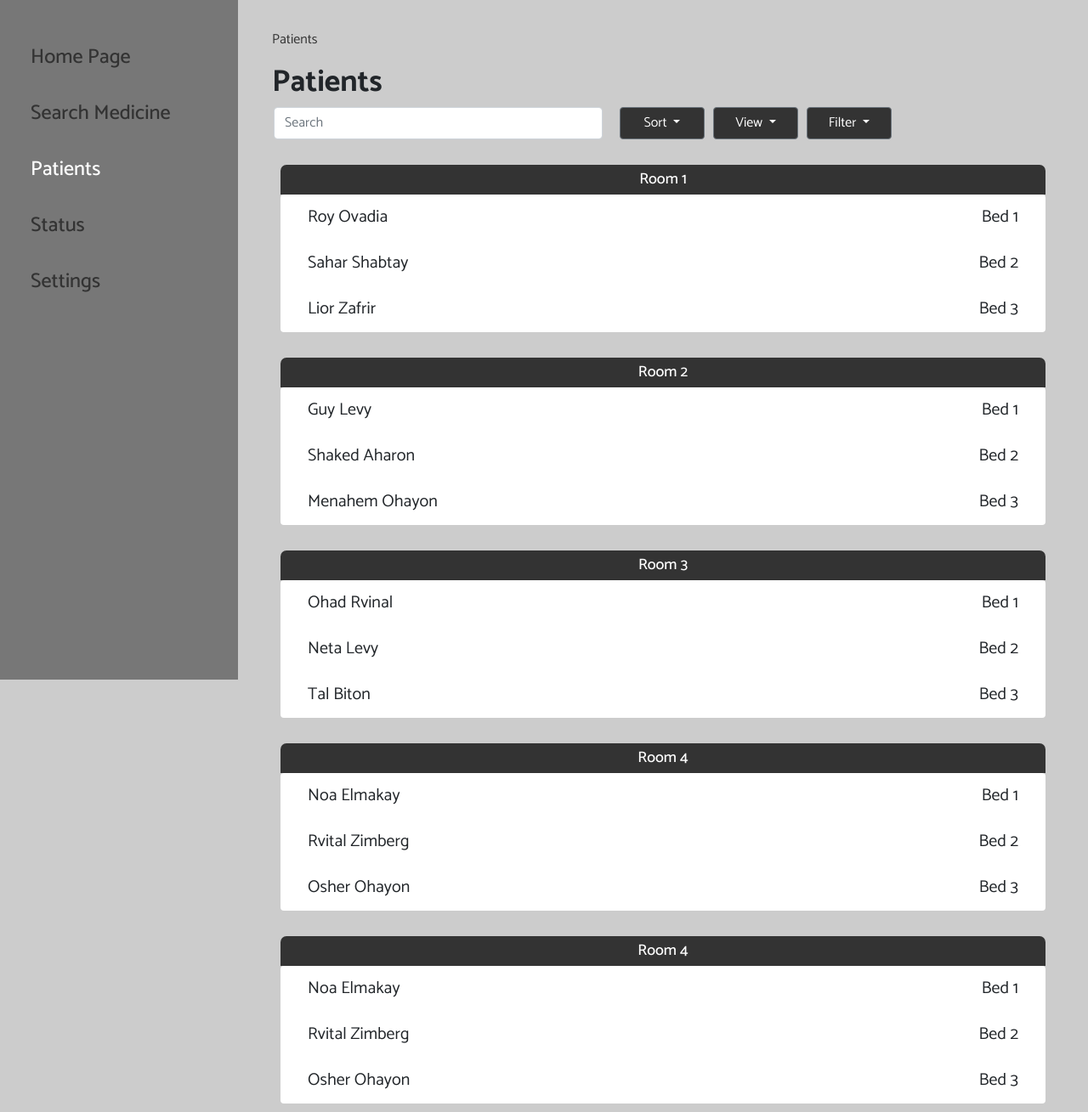
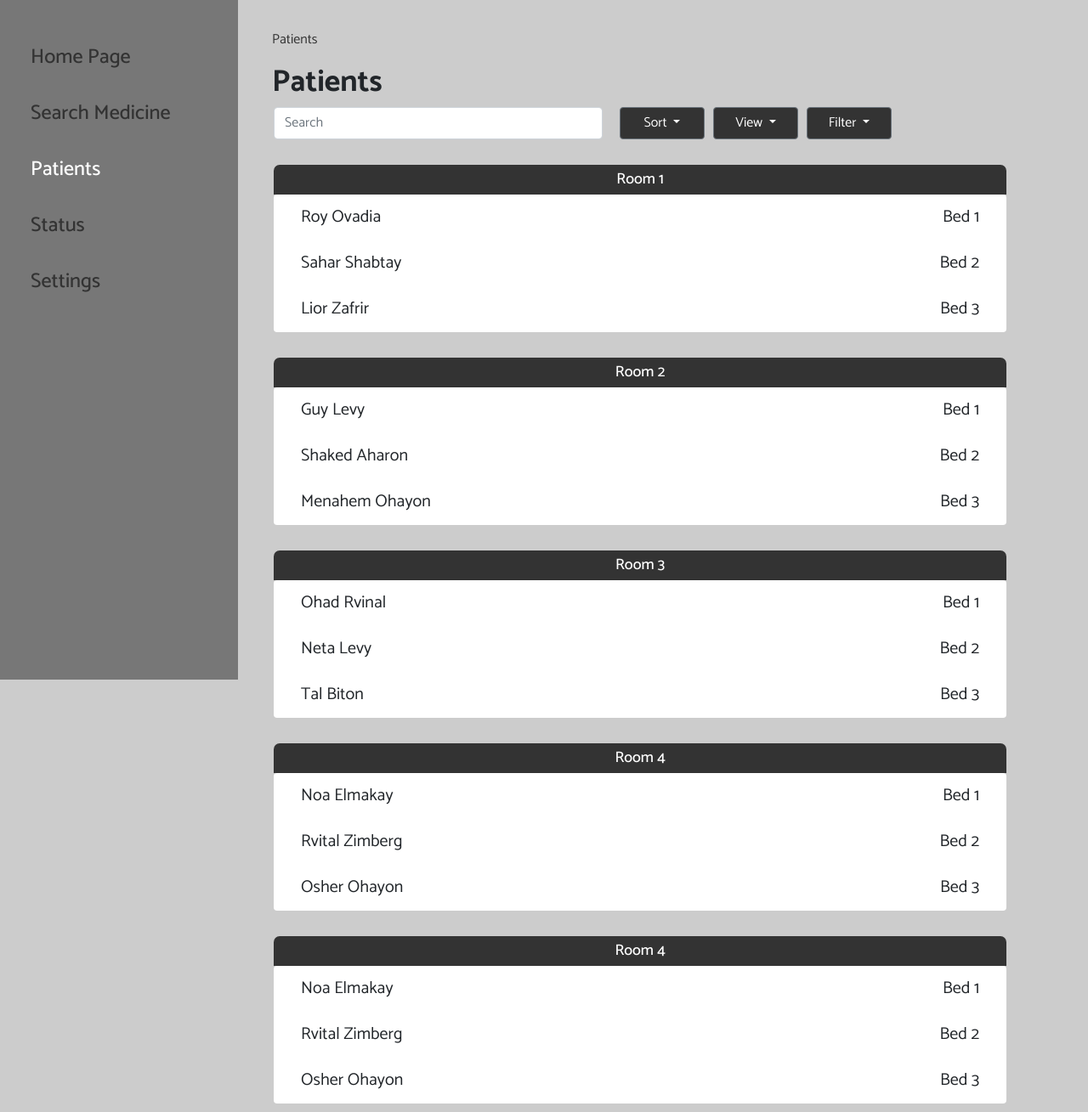
Before and after one commit to eliyasamary/Medigment, a PHP site: page / in a window 1280 px wide. Shown: the part 106-1415 px from the top of the page at 85% size. Run offline with PHP 8.4, Linux system fonts and the light colour scheme.

Commit message:
Add files via upload

```diff
--- a/css/style.css
+++ b/css/style.css
@@ -129,7 +129,8 @@ main{
 #patients-list{
     display: flex;
     flex-direction: column;
-    align-items: center;
+    align-items: flex-start;
+    margin-left: 42px;
 }
 .patient-details{
     display: flex;
```
